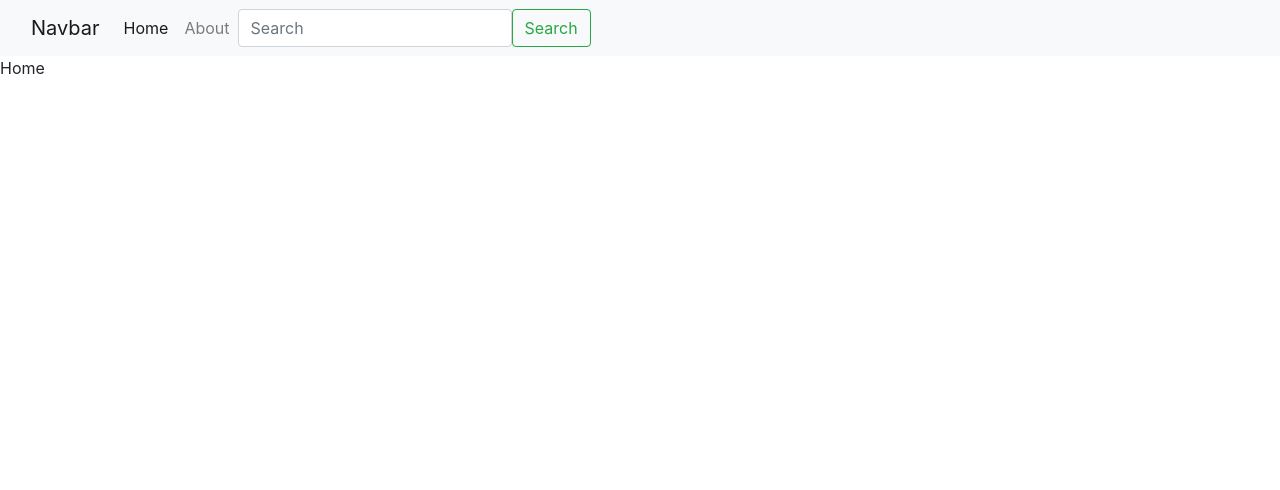
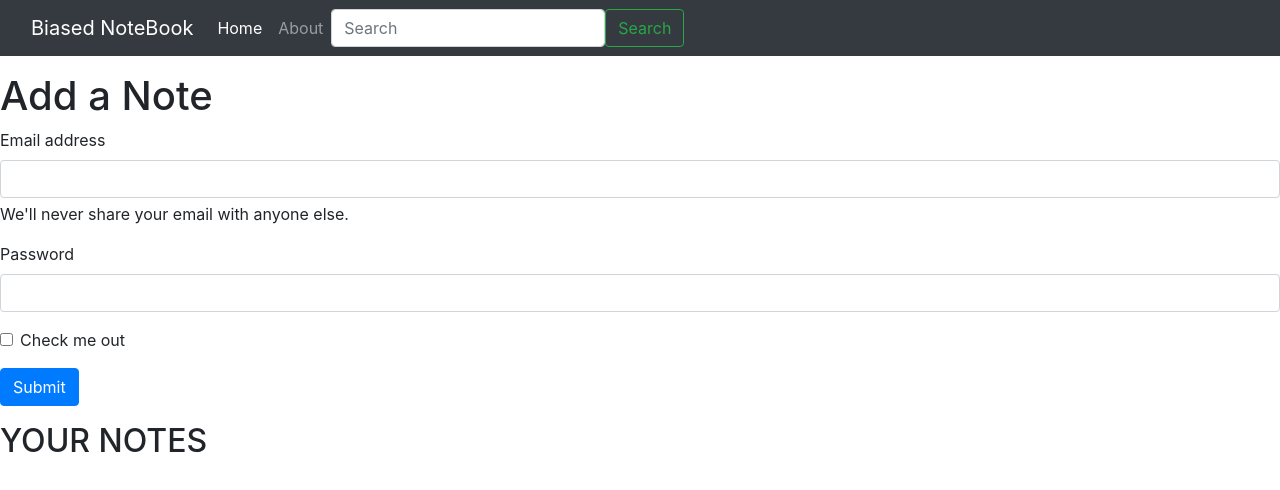
Before and after one commit to JUNKIEJAM/MERN-STACK, a React (Create React App) app in the folder inotebook/: page / in a window 1280 px wide. Shown: the top 490 px of the page. Built offline with nearby package versions, Linux system fonts and the light colour scheme.

Commit message:
useLocation Hook in React

```diff
--- a/inotebook/src/App.js
+++ b/inotebook/src/App.js
@@ -12,12 +12,15 @@ function App() {
 <Router>
   <Navbar />
 
+  <div className="conatiner">
 <Routes>
   <Route path="/" element={<Home />} />
     <Route path="/about" element={<About />} />
     </Routes>
+    </div>
   </Router>
   </NoteState>
+
     </>
   );
 }
--- a/inotebook/src/components/About.js
+++ b/inotebook/src/components/About.js
@@ -1,18 +1,19 @@
 import React from 'react'
-import {useContext,useEffect}from 'react';
-import noteContext from '../context/notes/noteContext';
+//import {useContext,useEffect}from 'react';
+//import noteContext from '../context/notes/noteContext';
 
 const About = () => {
 
-    const a=useContext(noteContext);
+   // const a=useContext(noteContext);
 
-    useEffect(() => {
-       a.update();
+
+ //   useEffect(() => {
+   //    a.update();
        // eslint-disable-next-line
-     }, [])
+     //}, [])
 
     return (
-        <div> {a.state.name} is in {a.state.class}</div>
+        <div> ABOUT</div>
     )
 }
 
--- a/inotebook/src/components/Home.js
+++ b/inotebook/src/components/Home.js
@@ -2,6 +2,56 @@ import React from 'react'
 
 export const Home = () => {
   return (
-    <div>Home</div>
+
+    <div>
+       <meta charset="UTF-8" />
+    <meta name="viewport" content="width=device-width, initial-scale=1.0" />
+    <meta http-equiv="X-UA-Compatible" content="ie=edge" />
+
+    <link rel="stylesheet" href="https://stackpath.bootstrapcdn.com/bootstrap/4.3.1/css/bootstrap.min.css"
+        integrity="sha384-ggOyR0iXCbMQv3Xipma34MD+dH/1fQ784/j6cY/iJTQUOhcWr7x9JvoRxT2MZw1T" crossorigin="anonymous" />
+
+      <div className="conatiner my-3">
+      <h1>Add a Note</h1>
+
+   <form>
+
+     <div class="mb-3">
+
+    <label for="exampleInputEmail1" className="form-label">Email address</label>
+
+    <input type="email" className="form-control" id="exampleInputEmail1" aria-describedby="emailHelp" />
+
+    <div id="emailHelp" className="form-text">We'll never share your email with anyone else.</div>
+
+  </div>
+
+  <div class="mb-3">
+
+    <label for="exampleInputPassword1" className="form-label">Password</label>
+
+    <input type="password" className="form-control" id="exampleInputPassword1" />
+
+  </div>
+
+  <div class="mb-3 form-check">
+
+    <input type="checkbox" className="form-check-input" id="exampleCheck1" />
+
+    <label className="form-check-label" for="exampleCheck1">Check me out</label>
+
+  </div>
+
+  <button type="submit" className="btn btn-primary">Submit</button>
+
+</form>
+
+</div>
+
+<div className="conatiner my-3">
+  <h2>YOUR NOTES</h2>
+</div>
+</div>
+
   )
 }
--- a/inotebook/src/components/Navbar.js
+++ b/inotebook/src/components/Navbar.js
@@ -1,7 +1,16 @@
-import React from 'react'
-import {Link} from 'react-router-dom'
+import React,{useEffect} from 'react'
+import {Link,useLocation} from 'react-router-dom'
+
 
 const Navbar = () => {
+
+  let location=useLocation();
+
+  useEffect(()=>{
+    console.log(location.pathname);
+  },[location]);
+
+
     return (
         <div>
     <meta charset="UTF-8" />
@@ -11,19 +20,19 @@ const Navbar = () => {
     <link rel="stylesheet" href="https://stackpath.bootstrapcdn.com/bootstrap/4.3.1/css/bootstrap.min.css"
         integrity="sha384-ggOyR0iXCbMQv3Xipma34MD+dH/1fQ784/j6cY/iJTQUOhcWr7x9JvoRxT2MZw1T" crossorigin="anonymous" />
 
-  <nav className="navbar navbar-expand-lg navbar-light bg-light">
+  <nav className="navbar navbar-expand-lg navbar-dark bg-dark">
   <div className="container-fluid">
-    <Link className="navbar-brand" to="/">Navbar</Link>
+    <Link className="navbar-brand" to="/">Biased NoteBook</Link>
     <button className="navbar-toggler" type="button" data-bs-toggle="collapse" data-bs-target="#navbarSupportedContent" aria-controls="navbarSupportedContent" aria-expanded="false" aria-label="Toggle navigation">
       <span className="navbar-toggler-icon"></span>
     </button>
     <div className="collapse navbar-collapse" id="navbarSupportedContent">
       <ul className="navbar-nav me-auto mb-2 mb-lg-0">
         <li className="nav-item">
-          <Link className="nav-link active" aria-current="page" to="/">Home</Link>
+          <Link className={`nav-link ${location.pathname==="/"? "active":""}`} to="/">Home</Link>
         </li>
         <li className="nav-item">
-          <a className="nav-link" href="/about">About</a>
+          <Link className={`nav-link ${location.pathname==="/about"? "active":""}`} to="/about">About</Link>
         </li>
 
       </ul>
--- a/inotebook/src/context/notes/NoteState.js
+++ b/inotebook/src/context/notes/NoteState.js
@@ -1,8 +1,8 @@
 import NoteContext from './noteContext';
-import { useState } from 'react';
+//import { useState } from 'react';
 
 const NoteState=(props)=>{
-    const s1={
+  /*  const s1={
         "name":"Harry",
         "class":"5b"
     }
@@ -17,10 +17,11 @@ const [state,setState]=useState(s1);
         })
     },1000)
    }
-
+*/
 
     return (
-        <NoteContext.Provider value={{state,update}}>
+      //  <NoteContext.Provider value={{state,update}}>
+      <NoteContext.Provider value={{}}>
            {props.children}
         </NoteContext.Provider>
     )
```
